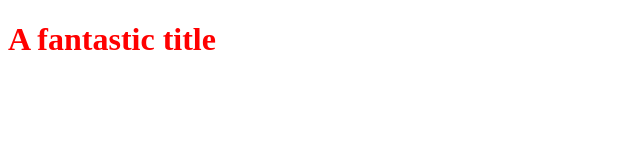
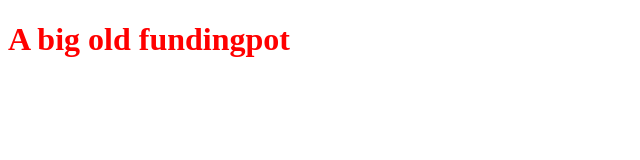
Before and after one commit to NMT-Trainee/OpenClassroomsProject, a plain HTML site: page index.html in a window 1280 px wide. Shown: the whole page, without its empty margins (0-640 px from the left). Drawn offline with Linux system fonts and the light colour scheme.

Commit message:
Created a fundingpot of a title

```diff
--- a/index.html
+++ b/index.html
@@ -5,6 +5,6 @@
         <link rel="stylesheet" type="text/css" href="styles.css">
     </head>
     <body>
-        <h1>A fantastic title</h1>
+        <h1>A big old fundingpot</h1>
     </body>
 </html>
```
